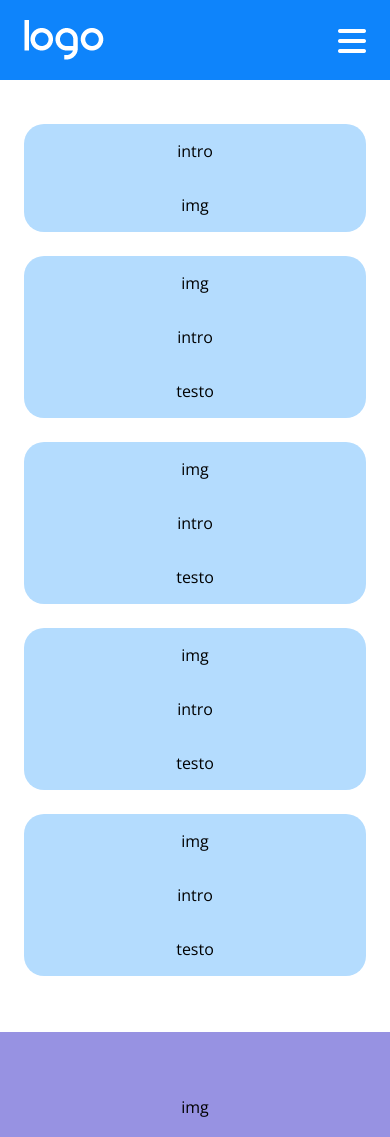
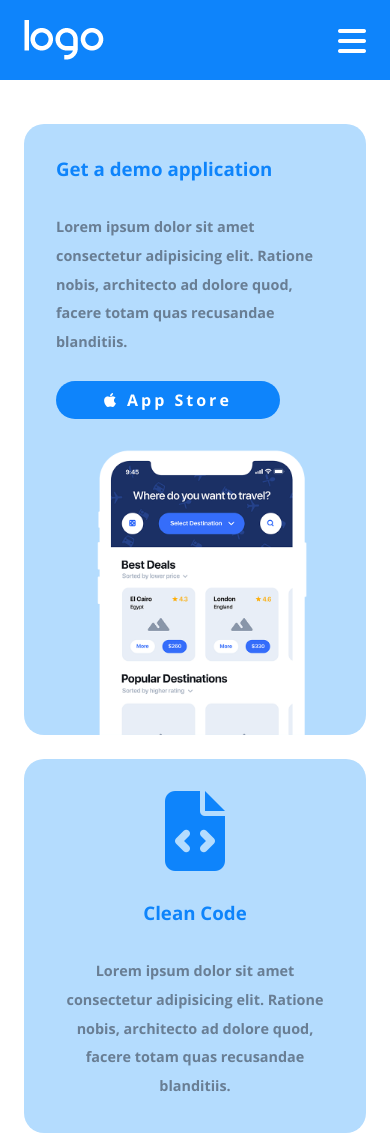
Before and after one commit to francescorocco/htmlcss-responsive-layout, a plain HTML site: page index.html in a window 390 px wide. Shown: the top 1137 px of the page. Drawn offline with nearby package versions, Linux system fonts and the light colour scheme.

Commit message:
intro per mobile aggiunto

```diff
--- a/css/style.css
+++ b/css/style.css
@@ -9,6 +9,7 @@
     --secondary-color: #9792e2;
     --light-blue: #b4dcfe;
 
+    --text-gray:#697e94;
     --text-black:#000;
     --text-white: #fff;
     --bg-white: #fff;
@@ -71,6 +72,11 @@
     color: var(--text-white);
 }
 
+.letter-space{
+    letter-spacing: 3px;
+}
+
+
 
                 /* Fine UItility */
 
@@ -92,6 +98,8 @@ main{
 section{
     scroll-margin-top: 85px;
 }
+
+                        /* header  */
 
 #site-header{
     background-color: var(--primary-color);
@@ -131,9 +139,12 @@ section{
 
 }
 
+                    /* buttons */
+
 .btn{
-    border-radius: 1rem;
+    border-radius: 2rem;
     padding: 0.4rem 1rem;
+    text-decoration: none;
 }
 
 .btn-wht{
@@ -141,12 +152,58 @@ section{
     color: var(--text-black);
 }
 
+.blue-btn{
+    background-color: var(--primary-color);
+    color: white;
+    font-weight: 700;
+}
+
+.big-btn{
+    padding: 0.5rem 3rem;
+}
+
+#intro .btn i{
+    padding-right: 0.5rem;
+}
+
+                    /* intro  */
+
 #intro{
     padding-bottom: 2rem;
 }
 
 #intro .card{
     background-color: var(--light-blue);
+    padding: 1rem 2rem 0;
+}
+
+.icon{
+    color: var(--primary-color);
+    font-size: 5rem;
+}
+
+#intro h3{
+    color:var(--primary-color);
+    margin-top: 1rem;
+}
+
+#intro p {
+    padding: 2rem 0;
+    font-weight: 700;
+    font-size: 0.9rem;
+    color: var(--text-gray);
+    line-height: 1.8rem;
+}
+
+#intro .card:first-child{
+    text-align: left;
+}
+
+#phone-img {
+    width: 100%;
+    display: block;
+    padding: 2rem 0 0 1rem;
+    margin: 0 auto;
 }
 
 #planning, #benefits, #get-started{
--- a/index.html
+++ b/index.html
@@ -36,29 +36,33 @@
         <section id="intro">
             <div class="container">
                 <div class="cards">
-                    <div class="card margin-tb-1_5 center more-rounded">
-                        <div class="box">intro</div>
-                        <div class="box">img</div>
+                    <div class="card margin-tb-1_5 more-rounded">
+                        <div>
+                            <h3>Get a demo application</h3>
+                            <p>Lorem ipsum dolor sit amet consectetur adipisicing elit. Ratione nobis, architecto ad dolore quod, facere totam quas recusandae blanditiis.</p>
+                            <a class="btn blue-btn big-btn letter-space"href="#"><i class="icon-padding-r fa-brands fa-apple"></i>App Store</a>
+                        </div>
+                        <img id="phone-img" src="img/phone.png" alt="phone screen">
                     </div>
                     <div class="card margin-tb-1_5 center more-rounded">
-                        <div class="box">img</div>
-                        <div class="box">intro</div>
-                        <div class="box">testo</div>
+                        <span class="icon"><i class="fa-solid fa-file-code"></i></span>
+                        <h3>Clean Code</h3>
+                        <p>Lorem ipsum dolor sit amet consectetur adipisicing elit. Ratione nobis, architecto ad dolore quod, facere totam quas recusandae blanditiis.</p>
                     </div>
                     <div class="card margin-tb-1_5 center more-rounded">
-                        <div class="box">img</div>
-                        <div class="box">intro</div>
-                        <div class="box">testo</div>
+                        <span class="icon"><i class="fa-solid fa-compass-drafting"></i></span>
+                        <h3>Web Design</h3>
+                        <p>Lorem ipsum dolor sit amet consectetur adipisicing elit. Ratione nobis, architecto ad dolore quod, facere totam quas recusandae blanditiis.</p>
                     </div>
                     <div class="card margin-tb-1_5 center more-rounded">
-                        <div class="box">img</div>
-                        <div class="box">intro</div>
-                        <div class="box">testo</div>
+                        <span class="icon"><i class="fa-solid fa-laptop-code"></i></span>
+                        <h3>Development</h3>
+                        <p>Lorem ipsum dolor sit amet consectetur adipisicing elit. Ratione nobis, architecto ad dolore quod, facere totam quas recusandae blanditiis.</p>
                     </div>
                     <div class="card margin-tb-1_5 center more-rounded">
-                        <div class="box">img</div>
-                        <div class="box">intro</div>
-                        <div class="box">testo</div>
+                        <span class="icon"><i class="fa-solid fa-bullhorn"></i></span>
+                        <h3>Branding</h3>
+                        <p>Lorem ipsum dolor sit amet consectetur adipisicing elit. Ratione nobis, architecto ad dolore quod, facere totam quas recusandae blanditiis.</p>
                     </div>
                 </div>
             </div>
```
